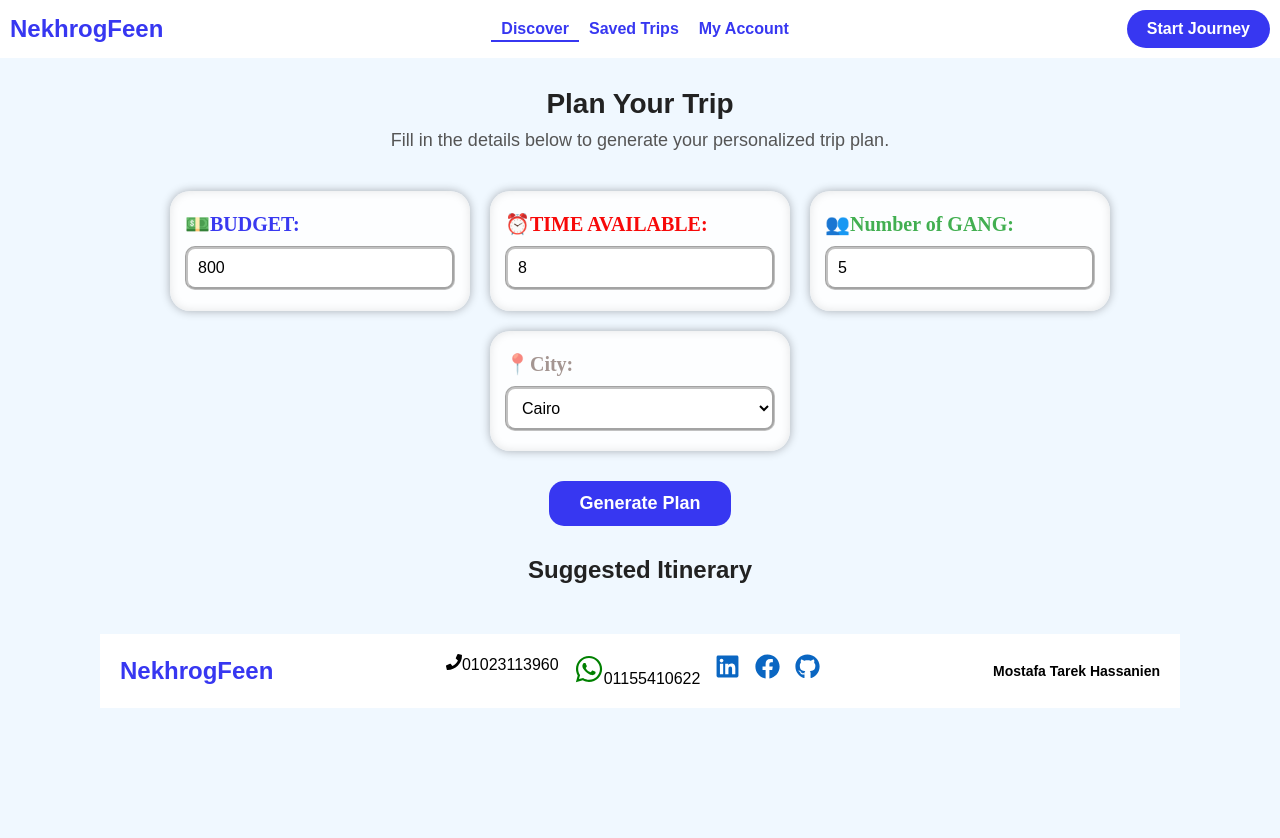
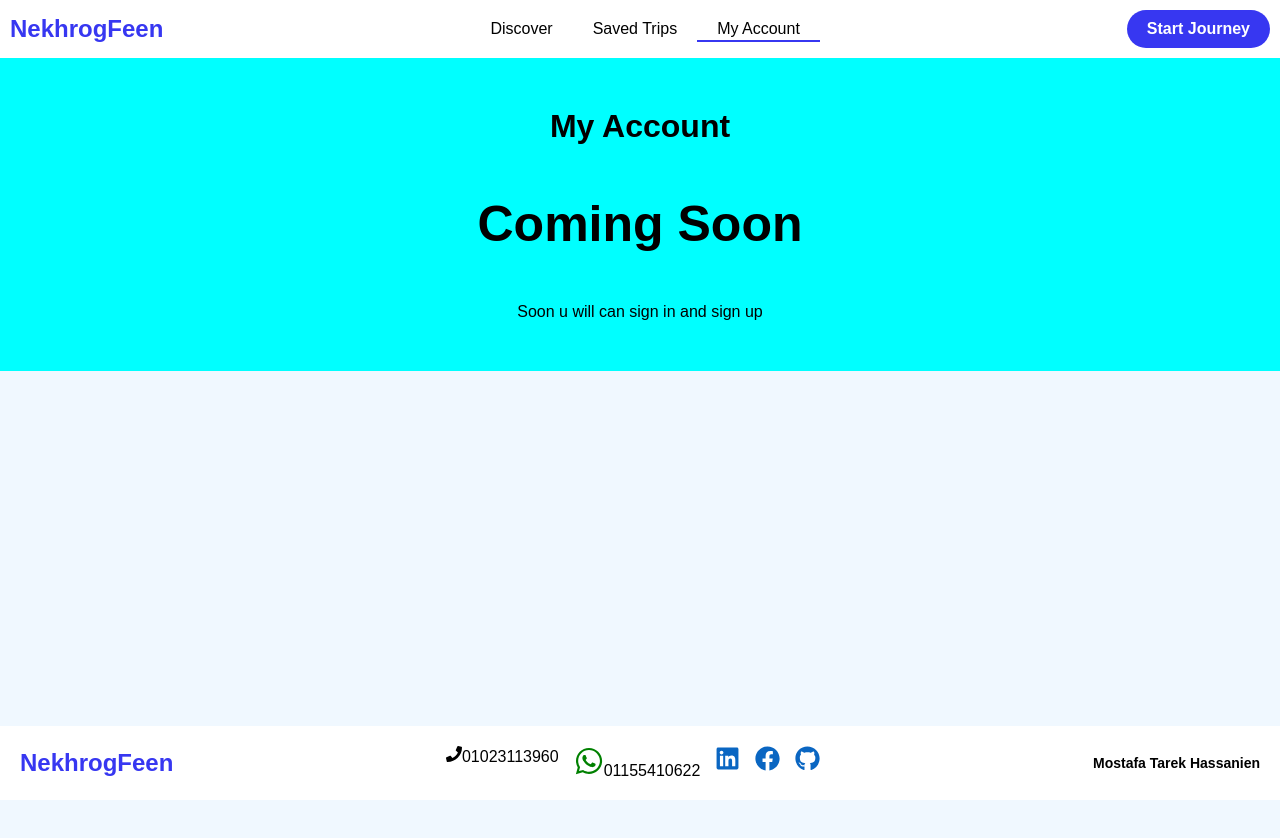
Before and after one commit to Mostafa205dev/NekhrogFeen, a React (Create React App) app: page /myAccount in a window 1280 px wide. Shown: the top 838 px of the page. After the commit the page ends 800 px from the top, so only its background shows below. Built offline with nearby package versions, Linux system fonts and the light colour scheme.

Commit message:
fix footer and header and do routes

```diff
--- a/package.json
+++ b/package.json
@@ -11,6 +11,7 @@
     "react": "^19.2.6",
     "react-dom": "^19.2.6",
     "react-icons": "^5.6.0",
+    "react-router-dom": "^7.15.1",
     "react-scripts": "5.0.1",
     "redux-devtools-extension": "^2.13.9",
     "web-vitals": "^2.1.4"
--- a/src/App.css
+++ b/src/App.css
@@ -1,7 +1,11 @@
 .App {
   text-align: center;
 }
-
+#root{
+  display: flex;
+  flex-direction: column;
+  min-height: 100vh;
+}
 .App-logo {
   height: 40vmin;
   pointer-events: none;
--- a/src/App.js
+++ b/src/App.js
@@ -1,11 +1,25 @@
+import './App.css';
+import { BrowserRouter as Router, Routes, Route } from 'react-router-dom';
+import TripPlanner from './pages/TripPlanner';
+import SavedTrips from './pages/SavedTrips';
+import MyAccount from './pages/MyAccount';
+import Header from './components/Header';
+import Footer from './components/Footer';
 
-import './App.css';
-import TripPlanner from './pages/TripPlanner';
+
 function App() {
   return (
-    <div className="App">
-      <TripPlanner />
-    </div>
+    <Router>
+      <Header />
+      <main style={{ flex: 1 }}>
+        <Routes>
+          <Route path="/" element={<TripPlanner />} />
+          <Route path="/savedTrips" element={<SavedTrips />} />
+          <Route path="/myAccount" element={<MyAccount />} />
+        </Routes>
+      </main>
+      <Footer />
+    </Router>
   );
 }
 
--- a/src/components/Footer.css
+++ b/src/components/Footer.css
@@ -1,4 +1,5 @@
 .footer{
+    margin-top: 50px;
     width: 100%;
     display: flex;
     flex-direction: row;
@@ -26,7 +27,7 @@
 @media (max-width:600px) {
     .footer{
         flex-direction: column;
-        width: fit-content;
+        width: 100%;
     }
     .footer  .icon{
 
--- a/src/components/Header.css
+++ b/src/components/Header.css
@@ -12,26 +12,31 @@
   font-weight: bold;
   color: rgb(55, 55, 241);
 }
-.middle-buttons button {
+.middle-buttons{
+    display: flex;
+    flex-direction: row;
+  }
+.middle-buttons a {
   border: none;
   background: transparent;
   cursor: pointer;
   position: relative;
-  color: rgb(55, 55, 241);
-  padding:10px;
+  color: black;
+  padding: 0 10px 0 10px;
+  text-decoration: none;
 }
-.middle-buttons button p {
-  margin: 0;
+.middle-buttons a p {
   font-size: 16px;
+  padding: 10px;
 }
-.middle-buttons button.active::after {
+.middle-buttons a.active::after {
   content: "";
   position: absolute;
   left: 0;
   bottom: 6px;
   width: 100%;
   height: 2px;
-  background-color: rgb(55, 55, 241);;
+  background-color: rgb(55, 55, 241);
 }
 
 
@@ -54,11 +59,9 @@
     align-items: center;
     gap: 10px
   }
-  .middle-buttons{
-    display: flex;
-    flex-direction: row;
-  }
+
   .title{
+    text-align: center;
     border-bottom: black inset 2px;
     width: 100%;
   }
--- a/src/components/Header.jsx
+++ b/src/components/Header.jsx
@@ -1,8 +1,8 @@
-import { useState } from "react";
+import { Link, useLocation } from "react-router-dom";
 import "./Header.css";
 
 export default function Header() {
-  const [active, setActive] = useState("discover");
+  const location = useLocation();
 
   return (
     <div className="header-container">
@@ -11,26 +11,17 @@ export default function Header() {
       </header>
 
       <div className="middle-buttons">
-        <button
-          onClick={() => setActive("discover")}
-          className={active === "discover" ? "active" : ""}
-        >
+        <Link to="/" className={location.pathname === "/" ? "active" : ""}>
           <p>Discover</p>
-        </button>
+        </Link>
 
-        <button
-          onClick={() => setActive("saved")}
-          className={active === "saved" ? "active" : ""}
-        >
+        <Link to="/savedTrips" className={location.pathname === "/savedTrips" ? "active" : ""}>
           <p>Saved Trips</p>
-        </button>
+        </Link>
 
-        <button
-          onClick={() => setActive("account")}
-          className={active === "account" ? "active" : ""}
-        >
+        <Link to="/myAccount" className={location.pathname === "/myAccount" ? "active" : ""}>
           <p>My Account</p>
-        </button>
+        </Link>
       </div>
 
       <button className="join"><p>Start Journey</p></button>
--- /dev/null
+++ b/src/pages/MyAccount.css
@@ -0,0 +1,18 @@
+body{
+    background-color: aliceblue;
+}
+.my-account{
+    background-color: aqua;
+    display: flex;
+    flex-direction: column;
+    align-items: center;
+    justify-content: center;
+    gap: 50px;
+    padding: 50px;
+}
+
+.big-title{
+    color: black;
+    font-size: 50px;
+    text-align: center;
+}
--- /dev/null
+++ b/src/pages/MyAccount.jsx
@@ -0,0 +1,14 @@
+import React from 'react';
+import './MyAccount.css';
+
+function MyAccount() {
+  return (
+    <div className="my-account">
+      <h1>My Account</h1>
+      <h1 className='big-title'>Coming Soon</h1>
+      <p>Soon u will can sign in and sign up</p>
+    </div>
+  );
+}
+
+export default MyAccount;
--- /dev/null
+++ b/src/pages/SavedTrips.css
@@ -0,0 +1,15 @@
+.saved-trips{
+    background-color: aqua;
+    display: flex;
+    flex-direction: column;
+    align-items: center;
+    justify-content: center;
+    gap: 50px;
+    padding: 50px;
+}
+
+.big-title{
+    color: black;
+    font-size: 50px;
+    text-align: center;
+}
--- /dev/null
+++ b/src/pages/SavedTrips.jsx
@@ -0,0 +1,15 @@
+import React from 'react';
+import './SavedTrips.css';
+
+function SavedTrips() {
+  return (
+    <div className="saved-trips">
+      <h1>Saved Trips</h1>
+      <h1 className='big-title'>Coming Soon</h1>
+      <p>Soon u will can save yout trips </p>
+    </div>
+
+  );
+}
+
+export default SavedTrips;
--- a/src/pages/TripPlanner.css
+++ b/src/pages/TripPlanner.css
@@ -14,8 +14,6 @@ body{
     display: flex;
     flex-direction: column;
     align-items: center;
-
-    min-height: 100vh;
     overflow: hidden;
 }
 
@@ -28,7 +26,6 @@ body{
     gap: 30px;
     background-color: aliceblue;
     width: 100%;
-    min-height: 100vh;
     overflow: hidden;
 }
 
@@ -63,7 +60,9 @@ button{
     .labels .input-label {
         width: 100%;
     }
-
+    .body{
+        padding: 0 50px 0 50px;
+    }
     .output {
         min-width: 100px;
         gap: 20px;
--- a/src/pages/TripPlanner.jsx
+++ b/src/pages/TripPlanner.jsx
@@ -1,7 +1,5 @@
 import { useState } from "react";
 import "./TripPlanner.css";
-import Header from "../components/Header";
-import Footer from "../components/Footer";
 import Labels from "../components/Labels";
 import Output from "../components/Output";
 import Description from "../components/Description";
@@ -19,9 +17,7 @@ export default function TripPlanner() {
     let remainingBudget = Number(budget);
 
     const result = [];
-  const filtered = places.filter((p) =>
-    p.city === "all" || p.city === city
-  );
+    const filtered = places.filter((p) => p.city === "all" || p.city === city);
 
     const categories = [...new Set(filtered.map((p) => p.category))];
 
@@ -29,12 +25,12 @@ export default function TripPlanner() {
       const categoryPlaces = filtered.filter((p) => p.category === category);
 
       const affordable = categoryPlaces.filter(
-      (p) => p.price <= remainingBudget && p.duration <= remainingTime
+        (p) => p.price <= remainingBudget && p.duration <= remainingTime,
       );
 
       if (affordable.length > 0) {
         const cheapest = affordable.reduce((a, b) =>
-        a.price < b.price ? a : b
+          a.price < b.price ? a : b,
         );
 
         result.push(...affordable);
@@ -48,7 +44,6 @@ export default function TripPlanner() {
 
   return (
     <div className="main">
-      <Header />
       <div className="body">
         <Description />
 
@@ -65,9 +60,7 @@ export default function TripPlanner() {
 
         <button onClick={generatePlan}>Generate Plan</button>
 
-        <Output plan={plan} />
-
-        <Footer />
+        {plan.length > 0 && <Output plan={plan} />}
       </div>
     </div>
   );
```
Also changed, not shown: 1 other file (tests, documents, lock files or other folders). Lines whose indentation alone changed are shown as unchanged.
